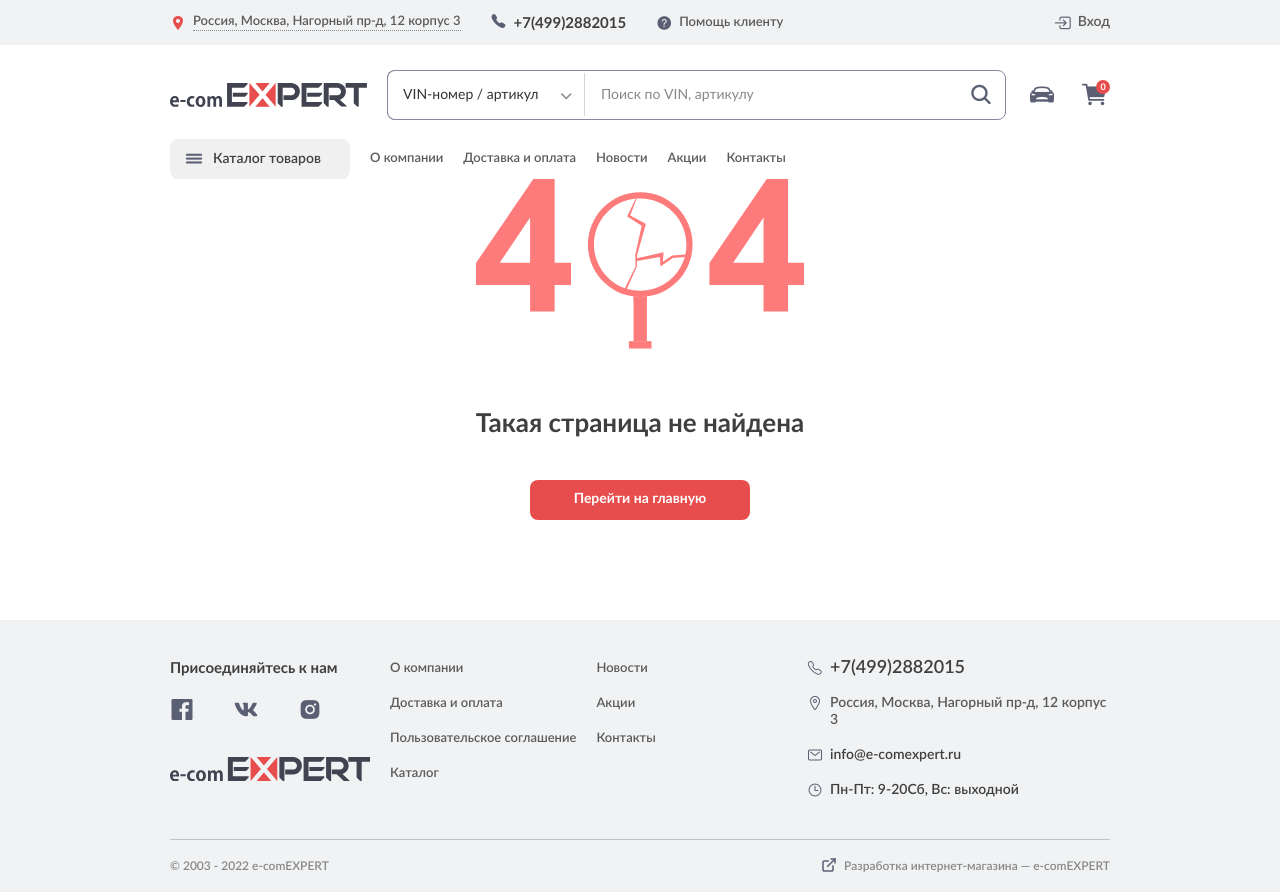
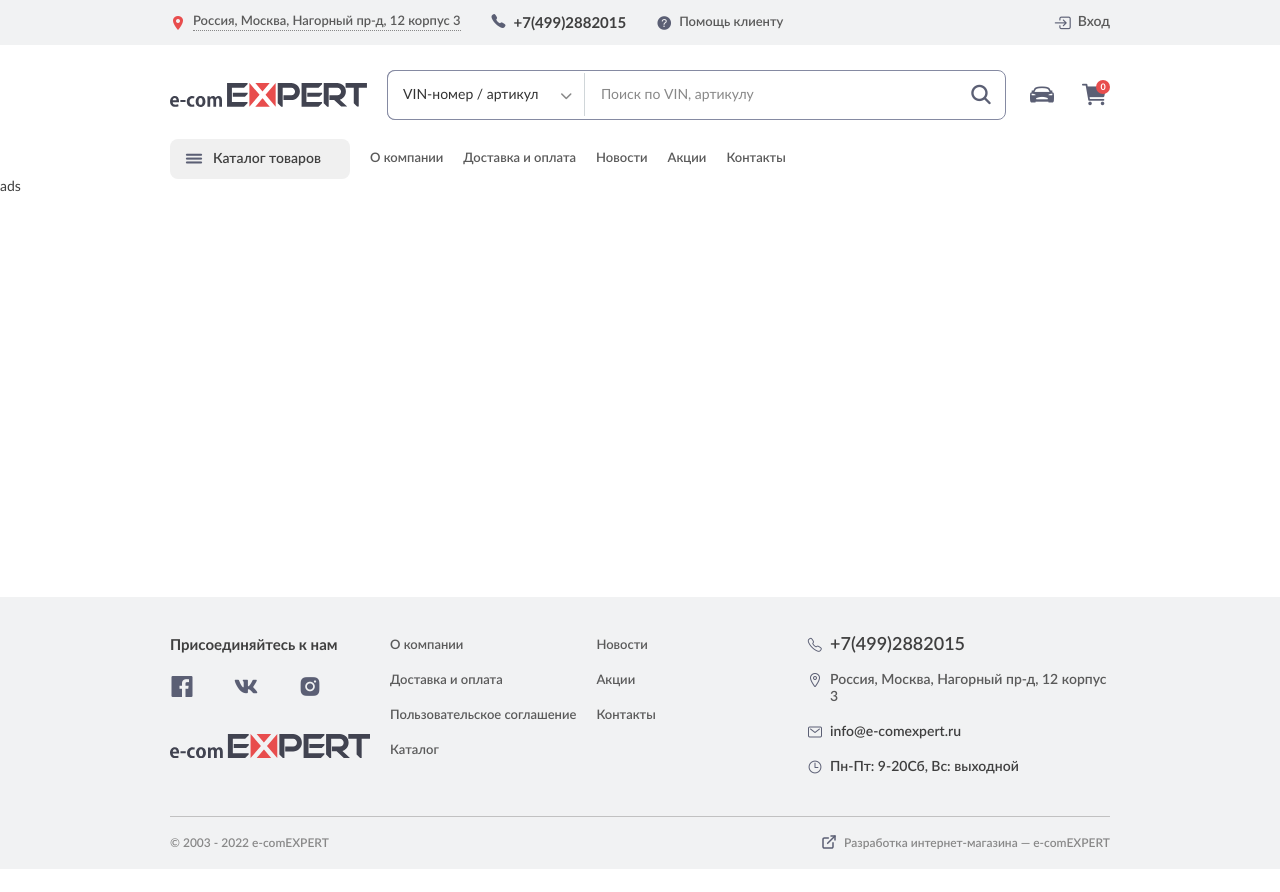
Before and after one commit to BelskiS/React, a Next.js app in the folder react_demo2/: page /personal in a window 1280 px wide. Before the commit this address had no page. After the commit the page ends 869 px from the top, so only its background shows below. Built offline with nearby package versions, Linux system fonts and the light colour scheme.

Commit message:
page personal

```diff
--- /dev/null
+++ b/react_demo2/pages/personal/index.jsx
@@ -0,0 +1,17 @@
+import React from 'react';
+import Head from '@components/head';
+
+
+function Personal() {
+    const titlePage = "Личный кабинет";
+
+    return(
+        <>
+            <Head title={titlePage} />
+
+            <div className="">ads</div>
+        </>
+    );
+}
+
+export default Personal;
```
